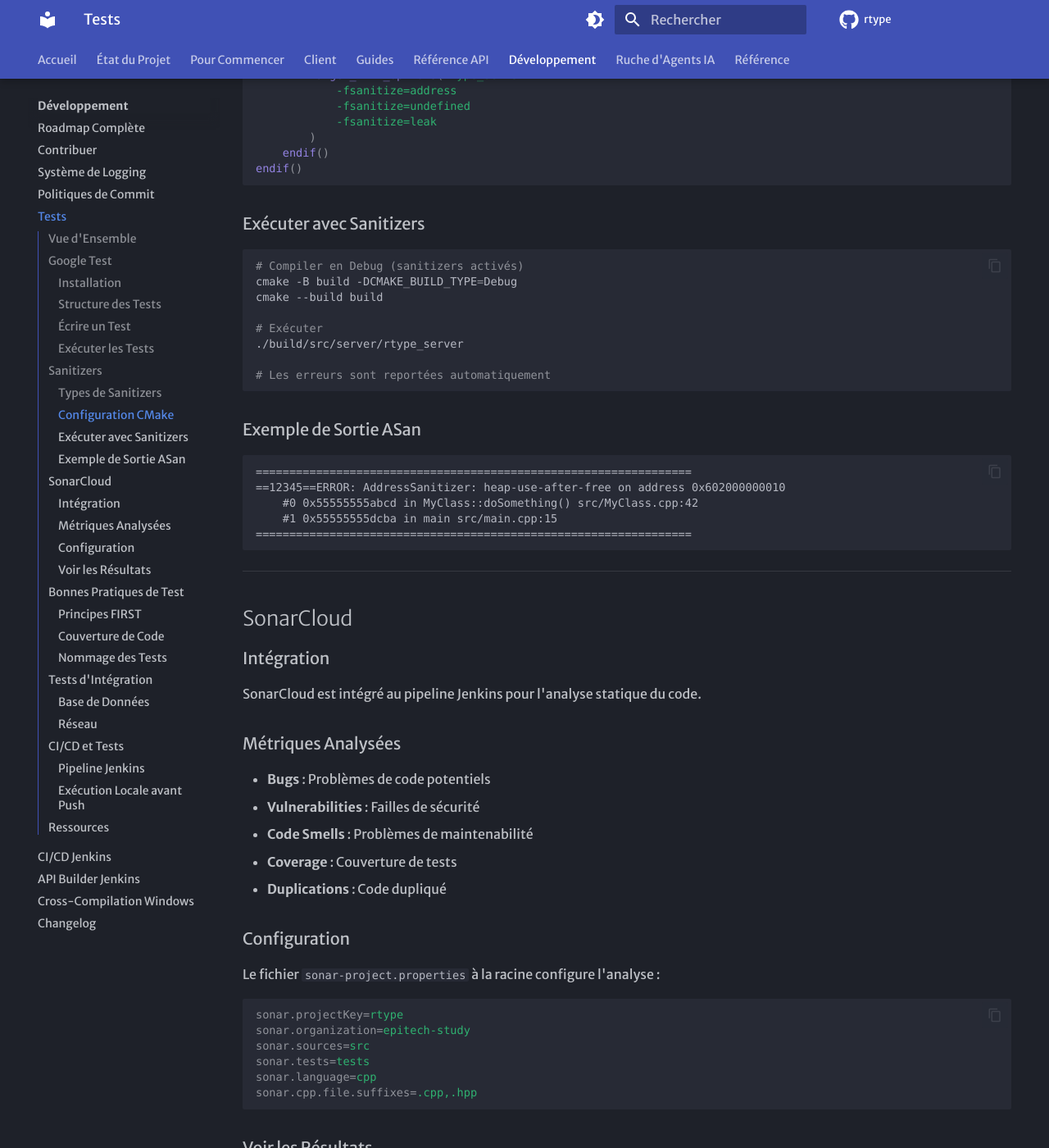
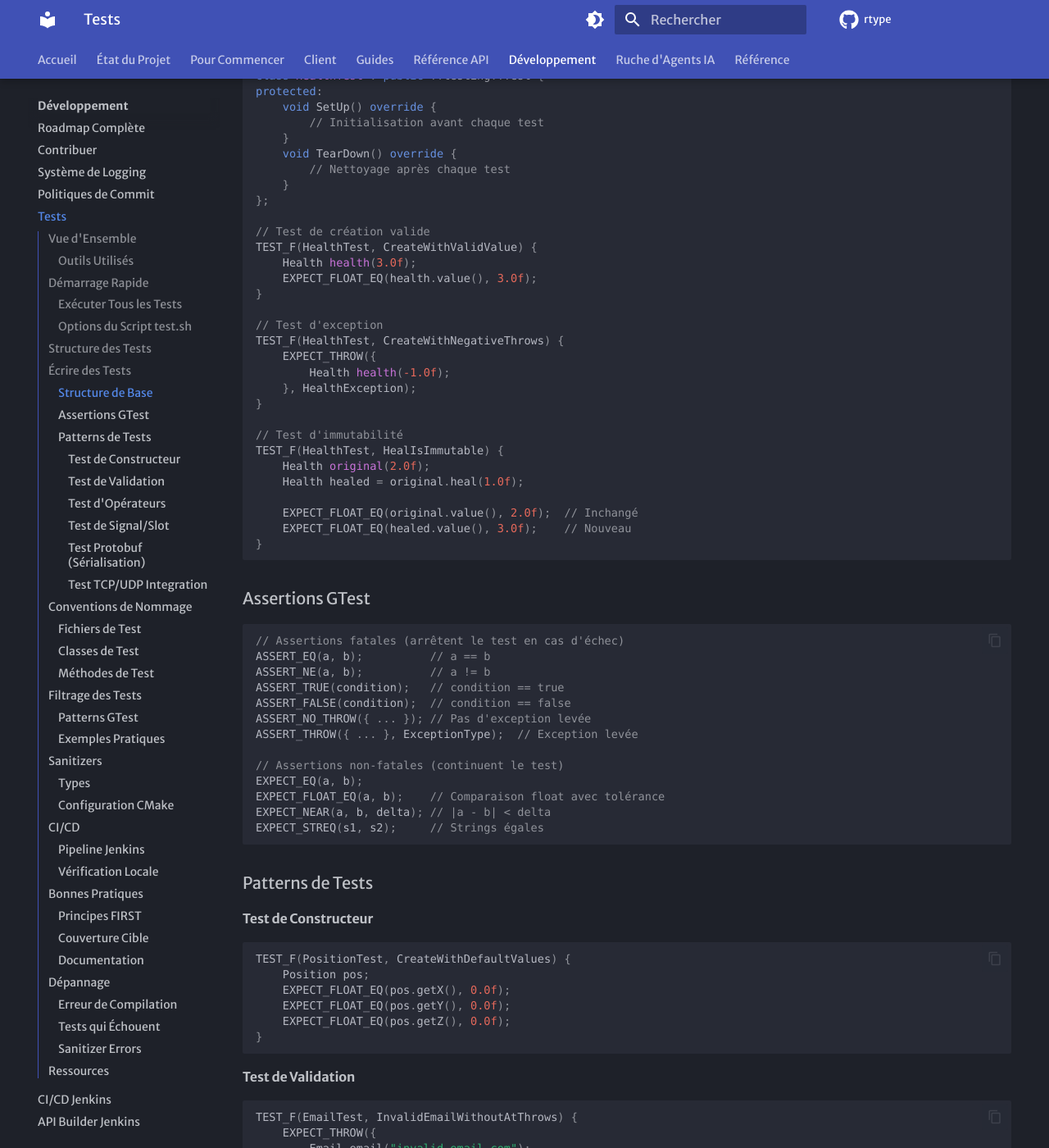
Before and after one commit to ChrisG-L/rtype, an MkDocs documentation site: the page built from docs/development/testing.md, in a window 1280 px wide and 1400 px high, scrolled down 3144 px. Shown: the whole window at 82% size. Built offline with MkDocs 1.6.1 and Material for MkDocs 9.7.7, drawn with Linux system fonts in a browser that asks for light colours; some web fonts are replaced; comment, search, counter and statistics services are not loaded; the version menu is left out; some of the changed text lies outside the part shown.

Commit message:
DOCS: Update testing documentation
Comprehensive guide for the test system:
- Test overview with 210+ tests coverage
- Quick start guide with test.sh options
- Test structure and conventions
- Writing tests patterns and examples
- Network test documentation (Protobuf, TCP, UDP)
- Sanitizers and CI/CD integration

🤖 Generated with [Claude Code](https://claude.com/claude-code)

Co-Authored-By: Claude <noreply@anthropic.com>

````diff
--- a/docs/development/testing.md
+++ b/docs/development/testing.md
@@ -1,53 +1,125 @@
 # Tests et Qualité de Code
 
 **Dernière mise à jour:** 25 novembre 2025
+**Version:** 1.1.0
 
-Ce guide décrit les pratiques de test et les outils de qualité de code utilisés dans le projet R-Type.
+Ce guide décrit le système de tests unitaires et les outils de qualité de code utilisés dans le projet R-Type.
 
 ---
 
 ## Vue d'Ensemble
 
-Le projet R-Type utilise plusieurs niveaux de test et outils de qualité :
+Le projet R-Type dispose d'une suite de tests complète utilisant Google Test (GTest).
+
+| Composant | Tests | Couverture |
+|-----------|-------|------------|
+| **Serveur - Value Objects** | 70+ tests | Health, Position, Email, Username |
+| **Serveur - Entities** | 20+ tests | Player |
+| **Serveur - Network Protobuf** | 35+ tests | User, Auth, Game messages |
+| **Serveur - Network Protocol** | 30+ tests | CommandParser |
+| **Serveur - TCP Integration** | 19 tests | Client/Server communication |
+| **Serveur - UDP Integration** | 16 tests | Datagrammes, latence |
+| **Client - Utils** | 40+ tests | Vecs, Signal |
+| **Total** | 210+ tests | ~75% |
+
+### Outils Utilisés
 
 | Outil | Usage | Statut |
 |-------|-------|--------|
 | **Google Test** | Tests unitaires | ✅ Configuré |
 | **Sanitizers** | Détection bugs runtime | ✅ Activé (Debug) |
-| **SonarCloud** | Analyse statique | ✅ Intégré CI |
-| **Valgrind** | Analyse mémoire | 📋 Optionnel |
+| **CTest** | Orchestration tests | ✅ Intégré |
+| **script test.sh** | Runner personnalisé | ✅ Disponible |
 
 ---
 
-## Google Test
+## Démarrage Rapide
 
-### Installation
-
-Google Test est installé via vcpkg :
+### Exécuter Tous les Tests
 
 ```bash
-./vcpkg install gtest
+# Méthode recommandée : utiliser le script
+./scripts/test.sh
+
+# Alternative : via CMake/CTest
+cmake -B build -DCMAKE_BUILD_TYPE=Debug
+cmake --build build
+ctest --test-dir build --output-on-failure
 ```
 
-### Structure des Tests
+### Options du Script test.sh
+
+```bash
+# Aide
+./scripts/test.sh --help
+
+# Tests serveur uniquement
+./scripts/test.sh --server
+
+# Tests client uniquement
+./scripts/test.sh --client
+
+# Mode verbose
+./scripts/test.sh --verbose
+
+# Filtrer les tests
+./scripts/test.sh --filter "HealthTest.*"
+./scripts/test.sh --filter "*Position*"
+
+# Lister les tests disponibles
+./scripts/test.sh --list
+
+# Nettoyer et rebuilder
+./scripts/test.sh --clean
+```
+
+---
+
+## Structure des Tests
 
 ```
 tests/
-├── domain/
-│   ├── entities/
-│   │   ├── PlayerTest.cpp
-│   │   └── UserTest.cpp
-│   └── value_objects/
-│       ├── HealthTest.cpp
-│       ├── PositionTest.cpp
-│       └── EmailTest.cpp
-├── application/
-│   └── use_cases/
-│       └── LoginTest.cpp
-└── CMakeLists.txt
+├── server/                              # Tests du serveur
+│   ├── main.cpp                         # Point d'entrée GTest
+│   ├── CMakeLists.txt                   # Configuration CMake
+│   ├── domain/
+│   │   ├── value_objects/
+│   │   │   ├── HealthTest.cpp           # 25 tests Health
+│   │   │   ├── PositionTest.cpp         # 25 tests Position
+│   │   │   ├── EmailTest.cpp            # 20 tests Email
+│   │   │   └── UsernameTest.cpp         # 20 tests Username
+│   │   └── entities/
+│   │       └── PlayerTest.cpp           # 25 tests Player
+│   │
+│   └── network/                         # Tests réseau
+│       ├── ProtobufTest.cpp             # 35+ tests sérialisation
+│       ├── protocol/
+│       │   └── CommandParserTest.cpp    # 30+ tests parsing
+│       ├── TCPIntegrationTest.cpp       # 19 tests TCP
+│       └── UDPIntegrationTest.cpp       # 16 tests UDP
+│
+├── client/                              # Tests du client
+│   ├── main.cpp                         # Point d'entrée GTest
+│   ├── CMakeLists.txt                   # Configuration CMake
+│   └── utils/
+│       ├── VecsTest.cpp                 # 30 tests Vecs
+│       └── SignalTest.cpp               # 25 tests Signal
+│
+└── artifacts/tests/                     # Binaires générés
+    ├── server_tests
+    └── client_tests
+
+proto/                                   # Définitions Protobuf
+├── user.proto                           # Messages User
+├── auth.proto                           # Messages authentification
+└── game.proto                           # Messages gameplay
 ```
 
-### Écrire un Test
+---
+
+## Écrire des Tests
+
+### Structure de Base
 
 ```cpp
 #include <gtest/gtest.h>
@@ -57,253 +129,364 @@ tests/
 using namespace domain::value_objects;
 using namespace domain::exceptions;
 
-// Test basique
-TEST(HealthTest, ValidHealth) {
-    Health hp(100.0f);
-    EXPECT_EQ(hp.value(), 100.0f);
+/**
+ * @brief Suite de tests pour Health Value Object
+ */
+class HealthTest : public ::testing::Test {
+protected:
+    void SetUp() override {
+        // Initialisation avant chaque test
+    }
+    void TearDown() override {
+        // Nettoyage après chaque test
+    }
+};
+
+// Test de création valide
+TEST_F(HealthTest, CreateWithValidValue) {
+    Health health(3.0f);
+    EXPECT_FLOAT_EQ(health.value(), 3.0f);
 }
 
 // Test d'exception
-TEST(HealthTest, NegativeHealthThrows) {
-    EXPECT_THROW(Health(-10.0f), HealthException);
+TEST_F(HealthTest, CreateWithNegativeThrows) {
+    EXPECT_THROW({
+        Health health(-1.0f);
+    }, HealthException);
 }
 
-// Test immuabilité
-TEST(HealthTest, HealReturnsNewHealth) {
-    Health hp(100.0f);
-    Health healed = hp.heal(50.0f);
+// Test d'immutabilité
+TEST_F(HealthTest, HealIsImmutable) {
+    Health original(2.0f);
+    Health healed = original.heal(1.0f);
 
-    EXPECT_EQ(hp.value(), 100.0f);      // Original inchangé
-    EXPECT_EQ(healed.value(), 150.0f);  // Nouveau avec +50
-}
-
-// Fixture pour tests complexes
-class UserTest : public ::testing::Test {
-protected:
-    void SetUp() override {
-        // Setup avant chaque test
-    }
-
-    void TearDown() override {
-        // Cleanup après chaque test
-    }
-};
-
-TEST_F(UserTest, CreateValidUser) {
-    // Test avec fixture
+    EXPECT_FLOAT_EQ(original.value(), 2.0f);  // Inchangé
+    EXPECT_FLOAT_EQ(healed.value(), 3.0f);    // Nouveau
 }
 ```
 
-### Exécuter les Tests
+### Assertions GTest
+
+```cpp
+// Assertions fatales (arrêtent le test en cas d'échec)
+ASSERT_EQ(a, b);          // a == b
+ASSERT_NE(a, b);          // a != b
+ASSERT_TRUE(condition);   // condition == true
+ASSERT_FALSE(condition);  // condition == false
+ASSERT_NO_THROW({ ... }); // Pas d'exception levée
+ASSERT_THROW({ ... }, ExceptionType);  // Exception levée
+
+// Assertions non-fatales (continuent le test)
+EXPECT_EQ(a, b);
+EXPECT_FLOAT_EQ(a, b);    // Comparaison float avec tolérance
+EXPECT_NEAR(a, b, delta); // |a - b| < delta
+EXPECT_STREQ(s1, s2);     // Strings égales
+```
+
+### Patterns de Tests
+
+#### Test de Constructeur
+
+```cpp
+TEST_F(PositionTest, CreateWithDefaultValues) {
+    Position pos;
+    EXPECT_FLOAT_EQ(pos.getX(), 0.0f);
+    EXPECT_FLOAT_EQ(pos.getY(), 0.0f);
+    EXPECT_FLOAT_EQ(pos.getZ(), 0.0f);
+}
+```
+
+#### Test de Validation
+
+```cpp
+TEST_F(EmailTest, InvalidEmailWithoutAtThrows) {
+    EXPECT_THROW({
+        Email email("invalid-email.com");
+    }, EmailException);
+}
+```
+
+#### Test d'Opérateurs
+
+```cpp
+TEST_F(HealthTest, EqualityOperator) {
+    Health h1(3.0f);
+    Health h2(3.0f);
+    Health h3(2.0f);
+
+    EXPECT_TRUE(h1 == h2);
+    EXPECT_FALSE(h1 == h3);
+}
+```
+
+#### Test de Signal/Slot
+
+```cpp
+TEST_F(SignalTest, SignalEmitsToMultipleSlots) {
+    Signal<int> signal;
+    int sum = 0;
+
+    signal.connect([&sum](int v) { sum += v; });
+    signal.connect([&sum](int v) { sum += v * 2; });
+
+    signal.emit(10);
+
+    EXPECT_EQ(sum, 30);  // 10 + 20
+}
+```
+
+#### Test Protobuf (Sérialisation)
+
+```cpp
+TEST_F(GameProtoTest, SerializeWorldSnapshot) {
+    rtype::game::WorldSnapshot original;
+    original.set_server_tick(999);
+    original.set_state(rtype::game::GAME_RUNNING);
+
+    for (int i = 0; i < 10; i++) {
+        auto* entity = original.add_entities();
+        entity->set_network_id(i);
+        entity->set_type(rtype::game::ENTITY_PLAYER);
+        entity->mutable_position()->set_x(static_cast<float>(i));
+        entity->set_health(100);
+    }
+
+    std::string serialized;
+    ASSERT_TRUE(original.SerializeToString(&serialized));
+
+    rtype::game::WorldSnapshot deserialized;
+    ASSERT_TRUE(deserialized.ParseFromString(serialized));
+
+    EXPECT_EQ(deserialized.server_tick(), 999u);
+    EXPECT_EQ(deserialized.entities_size(), 10);
+}
+```
+
+#### Test TCP/UDP Integration
+
+```cpp
+TEST_F(TCPCommunicationTest, SendReceiveSimpleMessage) {
+    std::string message = "Hello, Server!";
+
+    ASSERT_TRUE(_client->send(message));
+
+    std::string response = _client->receive(1000);
+    EXPECT_EQ(response, message);  // Echo server
+}
+
+TEST_F(UDPProtobufTest, SendClientInput) {
+    rtype::game::ClientInput input;
+    input.set_sequence_number(42);
+    input.mutable_input()->set_shoot(true);
+
+    std::string serialized;
+    ASSERT_TRUE(input.SerializeToString(&serialized));
+
+    ASSERT_TRUE(_client->sendTo("127.0.0.1", 19892, serialized));
+
+    std::string response = _client->receive(1000);
+    rtype::game::ClientInput received;
+    ASSERT_TRUE(received.ParseFromString(response));
+    EXPECT_EQ(received.sequence_number(), 42u);
+}
+```
+
+---
+
+## Conventions de Nommage
+
+### Fichiers de Test
+
+```
+{ComponentName}Test.cpp
+
+# Exemples
+HealthTest.cpp
+PositionTest.cpp
+PlayerTest.cpp
+SignalTest.cpp
+```
+
+### Classes de Test
+
+```cpp
+class {ComponentName}Test : public ::testing::Test { };
+
+// Exemples
+class HealthTest : public ::testing::Test { };
+class PlayerTest : public ::testing::Test { };
+```
+
+### Méthodes de Test
+
+Format : `{Action}{Condition}{ExpectedResult}`
+
+```cpp
+// Exemples
+TEST_F(HealthTest, CreateWithMinValue)
+TEST_F(HealthTest, CreateWithNegativeValueThrows)
+TEST_F(HealthTest, HealIncreasesHealth)
+TEST_F(HealthTest, HealIsImmutable)
+TEST_F(PositionTest, MoveOutOfBoundsThrows)
+TEST_F(EmailTest, CreateWithValidEmail)
+```
+
+---
+
+## Filtrage des Tests
+
+### Patterns GTest
 
 ```bash
-# Compiler avec tests
-cmake -B build -DBUILD_TESTS=ON
-cmake --build build
+# Tous les tests d'une classe
+./scripts/test.sh --filter "HealthTest.*"
 
-# Exécuter tous les tests
-ctest --test-dir build --output-on-failure
+# Tests commençant par un préfixe
+./scripts/test.sh --filter "HealthTest.Create*"
 
-# Exécuter un test spécifique
-ctest --test-dir build -R HealthTest
+# Tests contenant un mot
+./scripts/test.sh --filter "*Position*"
 
-# Avec verbose
-ctest --test-dir build -V
+# Exclure des tests
+./scripts/test.sh --filter "-HealthTest.*"
+
+# Combinaison
+./scripts/test.sh --filter "HealthTest.*:PositionTest.*"
+```
+
+### Exemples Pratiques
+
+```bash
+# Tests de création uniquement
+./scripts/test.sh --filter "*Create*"
+
+# Tests d'exceptions
+./scripts/test.sh --filter "*Throws*"
+
+# Tests d'opérateurs
+./scripts/test.sh --filter "*Operator*"
+
+# Un test spécifique
+./scripts/test.sh --filter "HealthTest.CreateWithMaxValue"
 ```
 
 ---
 
 ## Sanitizers
 
-### Types de Sanitizers
+Les sanitizers sont automatiquement activés en mode Debug.
 
-| Sanitizer | Flag | Détecte |
-|-----------|------|---------|
-| **AddressSanitizer (ASan)** | `-fsanitize=address` | Buffer overflow, use-after-free |
-| **UndefinedBehaviorSan (UBSan)** | `-fsanitize=undefined` | Division par zéro, integer overflow |
-| **LeakSanitizer (LSan)** | `-fsanitize=leak` | Fuites mémoire |
-| **ThreadSanitizer (TSan)** | `-fsanitize=thread` | Data races |
+### Types
+
+| Sanitizer | Détecte |
+|-----------|---------|
+| **AddressSanitizer** | Buffer overflow, use-after-free |
+| **UndefinedBehaviorSan** | Division par zéro, integer overflow |
+| **LeakSanitizer** | Fuites mémoire |
 
 ### Configuration CMake
 
-Les sanitizers sont activés automatiquement en mode Debug :
-
 ```cmake
 if (CMAKE_BUILD_TYPE STREQUAL "Debug")
-    if(NOT CMAKE_CROSSCOMPILING AND NOT MINGW)
-        target_compile_options(rtype_server PRIVATE
-            -fsanitize=address
-            -fsanitize=undefined
-            -fsanitize=leak
-        )
-        target_link_options(rtype_server PRIVATE
-            -fsanitize=address
-            -fsanitize=undefined
-            -fsanitize=leak
-        )
-    endif()
+    target_compile_options(target PRIVATE
+        -fsanitize=address
+        -fsanitize=undefined
+        -fsanitize=leak
+    )
+    target_link_options(target PRIVATE
+        -fsanitize=address
+        -fsanitize=undefined
+        -fsanitize=leak
+    )
 endif()
-```
-
-### Exécuter avec Sanitizers
-
-```bash
-# Compiler en Debug (sanitizers activés)
-cmake -B build -DCMAKE_BUILD_TYPE=Debug
-cmake --build build
-
-# Exécuter
-./build/src/server/rtype_server
-
-# Les erreurs sont reportées automatiquement
-```
-
-### Exemple de Sortie ASan
-
-```
-=================================================================
-==12345==ERROR: AddressSanitizer: heap-use-after-free on address 0x602000000010
-    #0 0x55555555abcd in MyClass::doSomething() src/MyClass.cpp:42
-    #1 0x55555555dcba in main src/main.cpp:15
-=================================================================
 ```
 
 ---
 
-## SonarCloud
-
-### Intégration
-
-SonarCloud est intégré au pipeline Jenkins pour l'analyse statique du code.
-
-### Métriques Analysées
-
-- **Bugs** : Problèmes de code potentiels
-- **Vulnerabilities** : Failles de sécurité
-- **Code Smells** : Problèmes de maintenabilité
-- **Coverage** : Couverture de tests
-- **Duplications** : Code dupliqué
-
-### Configuration
-
-Le fichier `sonar-project.properties` à la racine configure l'analyse :
-
-```properties
-sonar.projectKey=rtype
-sonar.organization=epitech-study
-sonar.sources=src
-sonar.tests=tests
-sonar.language=cpp
-sonar.cpp.file.suffixes=.cpp,.hpp
-```
-
-### Voir les Résultats
-
-1. Ouvrir [SonarCloud](https://sonarcloud.io)
-2. Naviguer vers le projet R-Type
-3. Consulter les métriques et issues
-
----
-
-## Bonnes Pratiques de Test
-
-### Principes FIRST
-
-- **F**ast : Tests rapides (<1s chacun)
-- **I**ndependent : Tests indépendants les uns des autres
-- **R**epeatable : Résultats identiques à chaque exécution
-- **S**elf-validating : Pass ou Fail, pas d'interprétation
-- **T**imely : Écrits en même temps que le code
-
-### Couverture de Code
-
-Viser une couverture de :
-
-| Couche | Couverture Cible |
-|--------|------------------|
-| Domain | 90%+ |
-| Application | 80%+ |
-| Infrastructure | 60%+ |
-
-### Nommage des Tests
-
-```cpp
-// Format: MethodName_StateUnderTest_ExpectedBehavior
-TEST(Health, Constructor_NegativeValue_ThrowsException)
-TEST(User, VerifyPassword_CorrectPassword_ReturnsTrue)
-TEST(TCPClient, Connect_ServerOffline_CallsErrorCallback)
-```
-
----
-
-## Tests d'Intégration
-
-### Base de Données
-
-Pour les tests avec MongoDB :
-
-```cpp
-class MongoDBIntegrationTest : public ::testing::Test {
-protected:
-    void SetUp() override {
-        // Utiliser une base de test
-        config.dbName = "rtype_test";
-    }
-
-    void TearDown() override {
-        // Nettoyer après test
-        dropTestDatabase();
-    }
-};
-```
-
-### Réseau
-
-Pour les tests réseau :
-
-```cpp
-class TCPClientTest : public ::testing::Test {
-protected:
-    void SetUp() override {
-        // Démarrer un serveur mock
-        mockServer.start(12345);
-    }
-
-    void TearDown() override {
-        mockServer.stop();
-    }
-};
-```
-
----
-
-## CI/CD et Tests
+## CI/CD
 
 ### Pipeline Jenkins
 
 Le pipeline exécute automatiquement :
 
-1. **Compilation** Debug et Release
-2. **Tests unitaires** via ctest
-3. **Analyse Sanitizers** en Debug
-4. **Analyse SonarCloud**
-5. **Build artifacts**
+1. **Compilation** Debug
+2. **Tests unitaires** via test.sh
+3. **Analyse Sanitizers**
+4. **Rapport de couverture**
 
-### Exécution Locale avant Push
+### Vérification Locale
 
 ```bash
-# Script de vérification pré-commit
-#!/bin/bash
-set -e
+# Avant chaque commit
+./scripts/test.sh
 
-echo "Building..."
+# Ou avec plus de détails
+./scripts/test.sh --verbose
+```
+
+---
+
+## Bonnes Pratiques
+
+### Principes FIRST
+
+- **F**ast : Tests rapides (<100ms chacun)
+- **I**ndependent : Tests indépendants
+- **R**epeatable : Résultats identiques
+- **S**elf-validating : Pass ou Fail clair
+- **T**imely : Écrits avec le code
+
+### Couverture Cible
+
+| Couche | Objectif |
+|--------|----------|
+| Value Objects | 95%+ |
+| Entities | 90%+ |
+| Use Cases | 80%+ |
+| Utils | 85%+ |
+
+### Documentation
+
+Chaque fichier de test devrait contenir :
+
+```cpp
+/**
+ * @brief Suite de tests pour [Component]
+ *
+ * [Description du composant testé]
+ * Contraintes : [Liste des règles de validation]
+ */
+```
+
+---
+
+## Dépannage
+
+### Erreur de Compilation
+
+```bash
+# Nettoyer et reconfigurer
+./scripts/test.sh --clean
+
+# Vérifier les dépendances
 cmake -B build -DCMAKE_BUILD_TYPE=Debug
-cmake --build build -j$(nproc)
+```
 
-echo "Running tests..."
-ctest --test-dir build --output-on-failure
+### Tests qui Échouent
 
-echo "All checks passed!"
+```bash
+# Mode verbose pour plus de détails
+./scripts/test.sh --verbose
+
+# Exécuter un test spécifique
+./scripts/test.sh --filter "FailingTest.*"
+```
+
+### Sanitizer Errors
+
+```bash
+# Les erreurs sont affichées automatiquement
+# Chercher les lignes avec ERROR: AddressSanitizer
 ```
 
 ---
@@ -311,10 +494,9 @@ echo "All checks passed!"
 ## Ressources
 
 - [Google Test Documentation](https://google.github.io/googletest/)
+- [GTest Primer](https://google.github.io/googletest/primer.html)
 - [Sanitizers Documentation](https://clang.llvm.org/docs/AddressSanitizer.html)
-- [SonarCloud Documentation](https://sonarcloud.io/documentation)
-- [Guide SonarQube](../guides/sonarqube.md)
 
 ---
 
-**Dernière révision:** 25/11/2025
+**Dernière révision:** 25/11/2025 par Agent Documentation
````
